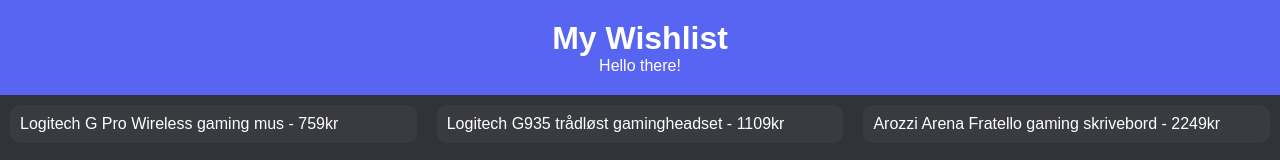
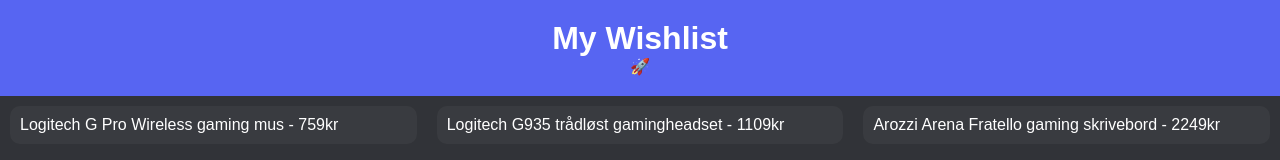
Before and after one commit to duckodas/mywishlist, a plain HTML site: page index.html in a window 1280 px wide. Shown: the top 160 px of the page. Drawn offline with Linux system fonts and the light colour scheme.

Commit message:
Update index.html

```diff
--- a/index.html
+++ b/index.html
@@ -9,7 +9,7 @@
   <body>
     <header>
       <h1>My Wishlist</h1>
-      <p>Hello there!</p>
+      <p>🚀</p>
     </header>
     <main>
       <div class="wish-list">
```
